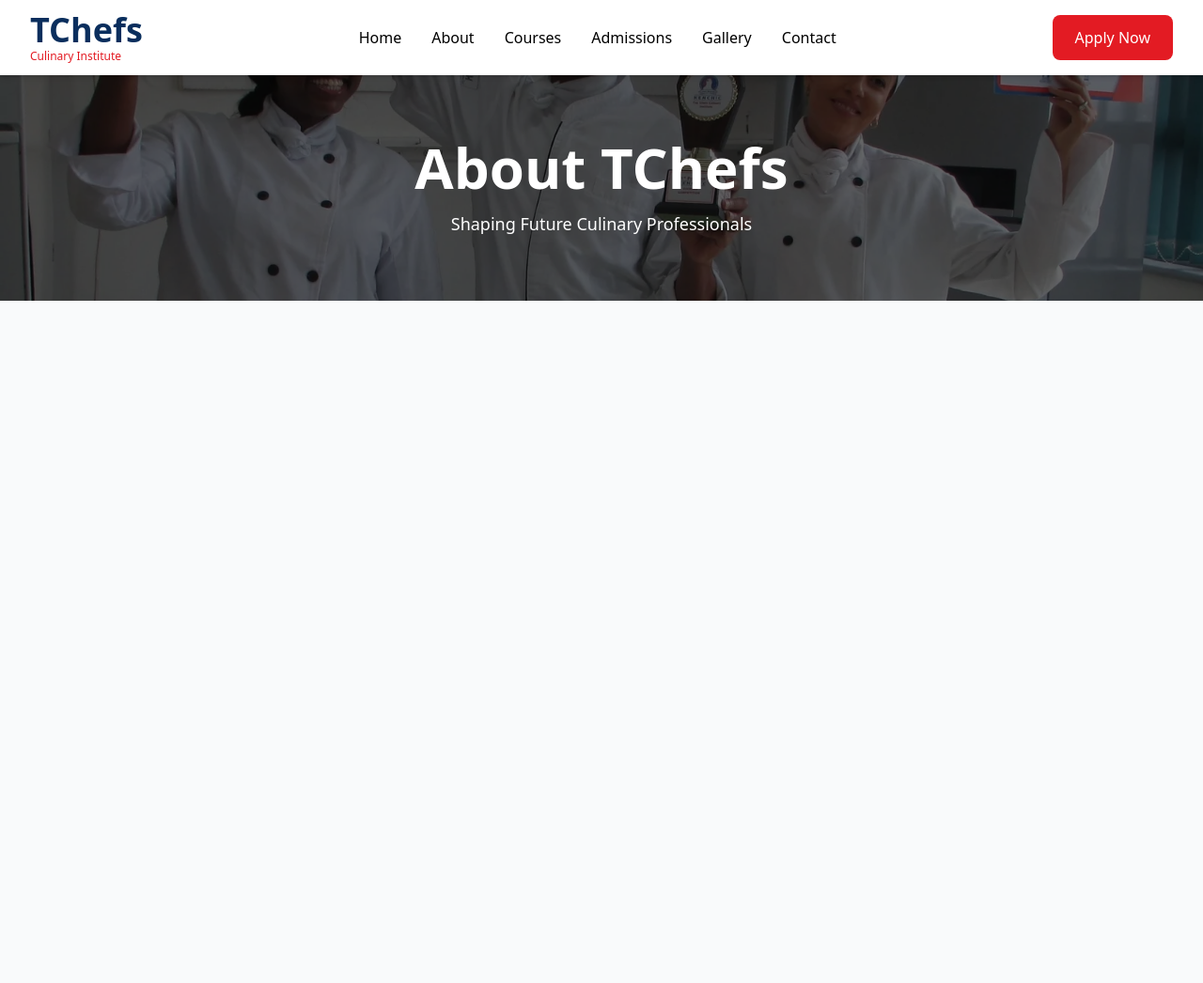
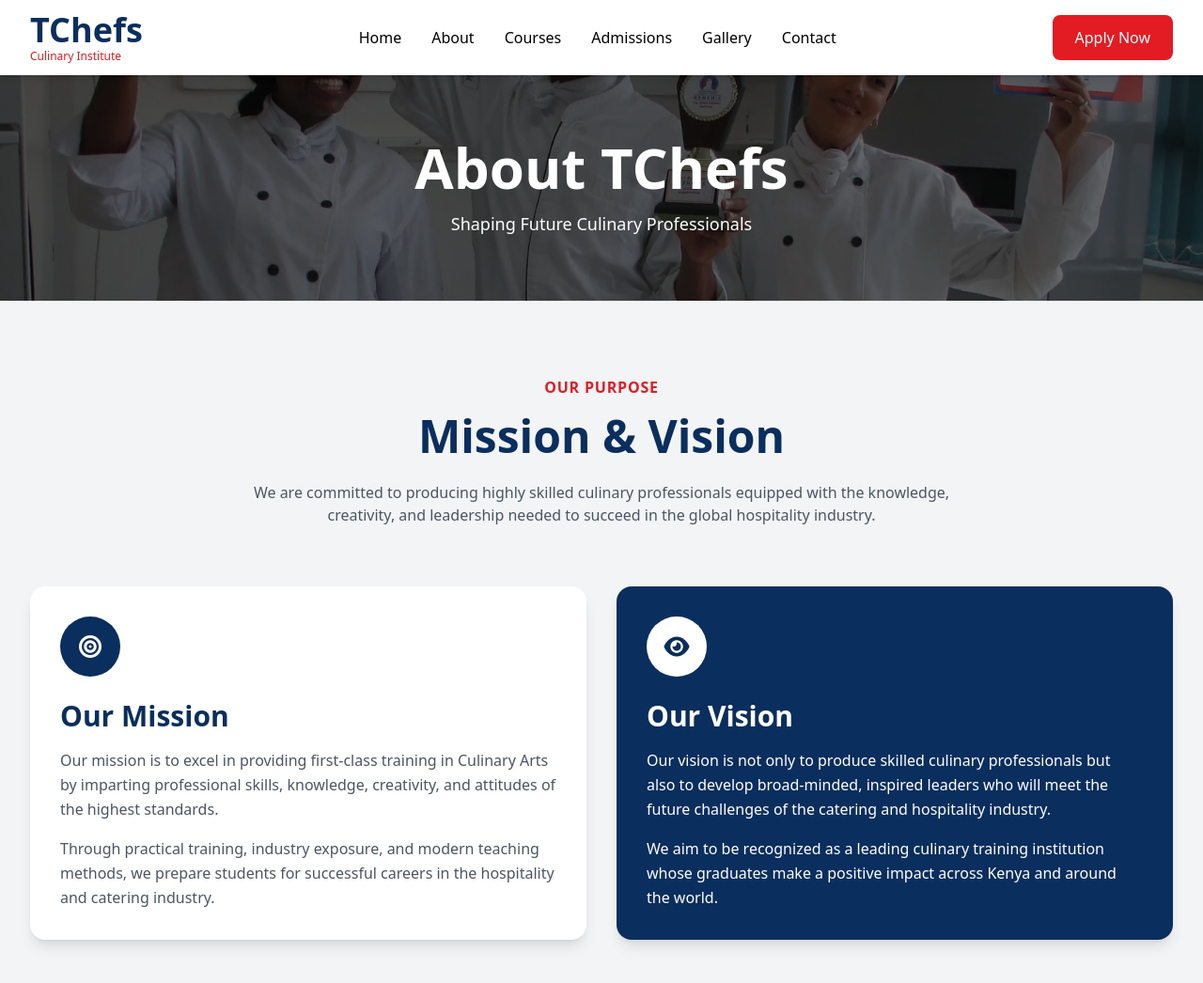
Before and after one commit to Cymi-eng/Tchefs-Culinary-, a plain HTML site: page about.html in a window 1280 px wide. Shown: the whole page at 94% size. Before the commit the page ends 800 px from the top, so only its background shows below. Drawn offline with nearby package versions, Linux system fonts and the light colour scheme.

Commit message:
add mision and vision section at about.html

```diff
--- a/about.html
+++ b/about.html
@@ -100,5 +100,90 @@
         </p>
 
     </div>
+</section>
+
+    <!-- MISSION & VISION -->
+
+<section class="py-20 bg-gray-100">
+  <div class="container mx-auto px-4 sm:px-6 lg:px-8">
+
+    <div class="text-center mb-16">
+      <h4 class="text-accent font-semibold uppercase tracking-wider">
+        Our Purpose
+      </h4>
+
+      <h2 class="text-4xl md:text-5xl font-bold text-primary mt-4">
+        Mission & Vision
+      </h2>
+
+      <p class="mt-6 text-gray-600 max-w-3xl mx-auto">
+        We are committed to producing highly skilled culinary professionals
+        equipped with the knowledge, creativity, and leadership needed to
+        succeed in the global hospitality industry.
+      </p>
+    </div>
+
+    <div class="grid md:grid-cols-2 gap-8">
+
+      <!-- Mission -->
+
+      <div class="bg-white rounded-2xl shadow-lg p-8 hover:shadow-2xl transition">
+
+        <div
+          class="w-16 h-16 rounded-full bg-primary text-white flex items-center justify-center text-2xl mb-6"
+        >
+          <i class="fas fa-bullseye"></i>
+        </div>
+
+        <h3 class="text-3xl font-bold text-primary mb-4">
+          Our Mission
+        </h3>
+
+        <p class="text-gray-600 leading-relaxed">
+          Our mission is to excel in providing first-class training in
+          Culinary Arts by imparting professional skills, knowledge,
+          creativity, and attitudes of the highest standards.
+        </p>
+
+        <p class="text-gray-600 leading-relaxed mt-4">
+          Through practical training, industry exposure, and modern teaching
+          methods, we prepare students for successful careers in the
+          hospitality and catering industry.
+        </p>
+
+      </div>
+
+      <!-- Vision -->
+
+      <div class="bg-primary rounded-2xl shadow-lg p-8 text-white hover:shadow-2xl transition">
+
+        <div
+          class="w-16 h-16 rounded-full bg-white text-primary flex items-center justify-center text-2xl mb-6"
+        >
+          <i class="fas fa-eye"></i>
+        </div>
+
+        <h3 class="text-3xl font-bold mb-4">
+          Our Vision
+        </h3>
+
+        <p class="leading-relaxed">
+          Our vision is not only to produce skilled culinary professionals
+          but also to develop broad-minded, inspired leaders who will meet
+          the future challenges of the catering and hospitality industry.
+        </p>
+
+        <p class="leading-relaxed mt-4">
+          We aim to be recognized as a leading culinary training institution
+          whose graduates make a positive impact across Kenya and around the
+          world.
+        </p>
+
+      </div>
+
+    </div>
+
+  </div>
+</section>
 
 </section>
```
